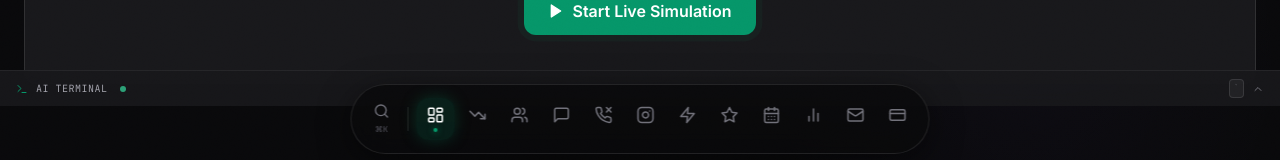
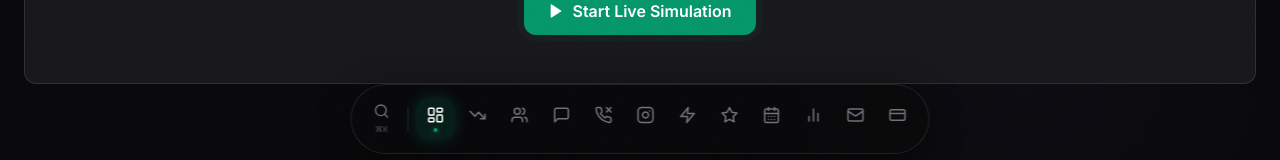
Before and after one commit to timasjablonskis-sudo/naturelle-dashboard, a React (Vite) app: page / in a window 1280 px wide. Shown: the part 622-782 px from the top of the page. Built offline with nearby package versions, Linux system fonts and the light colour scheme; the HTML template or start-up script is replaced by a standard one.

Commit message:
Remove AI terminal widget from UI
Co-Authored-By: Claude Sonnet 4.6 <noreply@anthropic.com>

```diff
--- a/src/App.jsx
+++ b/src/App.jsx
@@ -16,7 +16,6 @@ import RevenueGap from './components/RevenueGap'
 import Plans from './components/Plans'
 import SimToast from './components/SimToast'
 import CommandPalette, { openCommandPalette } from './components/CommandPalette'
-import AgentTerminal from './components/AgentTerminal'
 import RevenueTicker from './components/RevenueTicker'
 import { BASE_STATS } from './data/stats'
 
@@ -228,7 +227,6 @@ export default function App() {
       <FloatingNav active={active} setActive={setActive} onCommandOpen={openCommandPalette} />
       <CommandPalette setActive={setActive} addToast={addToast} />
       <SimToast toasts={toasts} />
-      <AgentTerminal />
     </div>
   )
 }
--- a/src/components/AgentTerminal.jsx
+++ b/src/components/AgentTerminal.jsx
@@ -105,20 +105,7 @@ export default function AgentTerminal({ simRunning }) {
 
   return (
     <div className="fixed bottom-[72px] left-0 right-0 z-30">
-      {/* Collapsed bar */}
-      <button
-        onClick={() => setExpanded((v) => !v)}
-        className="w-full h-9 flex items-center gap-2 px-4 border-t border-white/[0.06] backdrop-blur-xl transition-colors hover:bg-white/[0.02]"
-        style={{ background: 'rgba(24,24,27,0.95)' }}
-      >
-        <Terminal size={12} className="text-primary" />
-        <span className="font-mono text-[10px] text-zinc-400 tracking-wider">AI TERMINAL</span>
-        <span className="w-1.5 h-1.5 rounded-full bg-emerald-400 animate-pulse ml-1" />
-        <kbd className="ml-auto text-[9px] font-mono text-zinc-600 bg-white/5 border border-white/10 rounded px-1 py-0.5">`</kbd>
-        {expanded ? <ChevronDown size={12} className="text-zinc-500" /> : <ChevronUp size={12} className="text-zinc-500" />}
-      </button>
-
-      {/* Expanded terminal */}
+      {/* Expanded terminal — above the bar so it opens upward */}
       {expanded && (
         <div
           className="border-t border-white/[0.06] overflow-hidden"
@@ -133,6 +120,19 @@ export default function AgentTerminal({ simRunning }) {
           </div>
         </div>
       )}
+
+      {/* Collapsed bar */}
+      <button
+        onClick={() => setExpanded((v) => !v)}
+        className="w-full h-9 flex items-center gap-2 px-4 border-t border-white/[0.06] backdrop-blur-xl transition-colors hover:bg-white/[0.02]"
+        style={{ background: 'rgba(24,24,27,0.95)' }}
+      >
+        <Terminal size={12} className="text-primary" />
+        <span className="font-mono text-[10px] text-zinc-400 tracking-wider">AI TERMINAL</span>
+        <span className="w-1.5 h-1.5 rounded-full bg-emerald-400 animate-pulse ml-1" />
+        <kbd className="ml-auto text-[9px] font-mono text-zinc-600 bg-white/5 border border-white/10 rounded px-1 py-0.5">`</kbd>
+        {expanded ? <ChevronDown size={12} className="text-zinc-500" /> : <ChevronUp size={12} className="text-zinc-500" />}
+      </button>
     </div>
   )
 }
```
